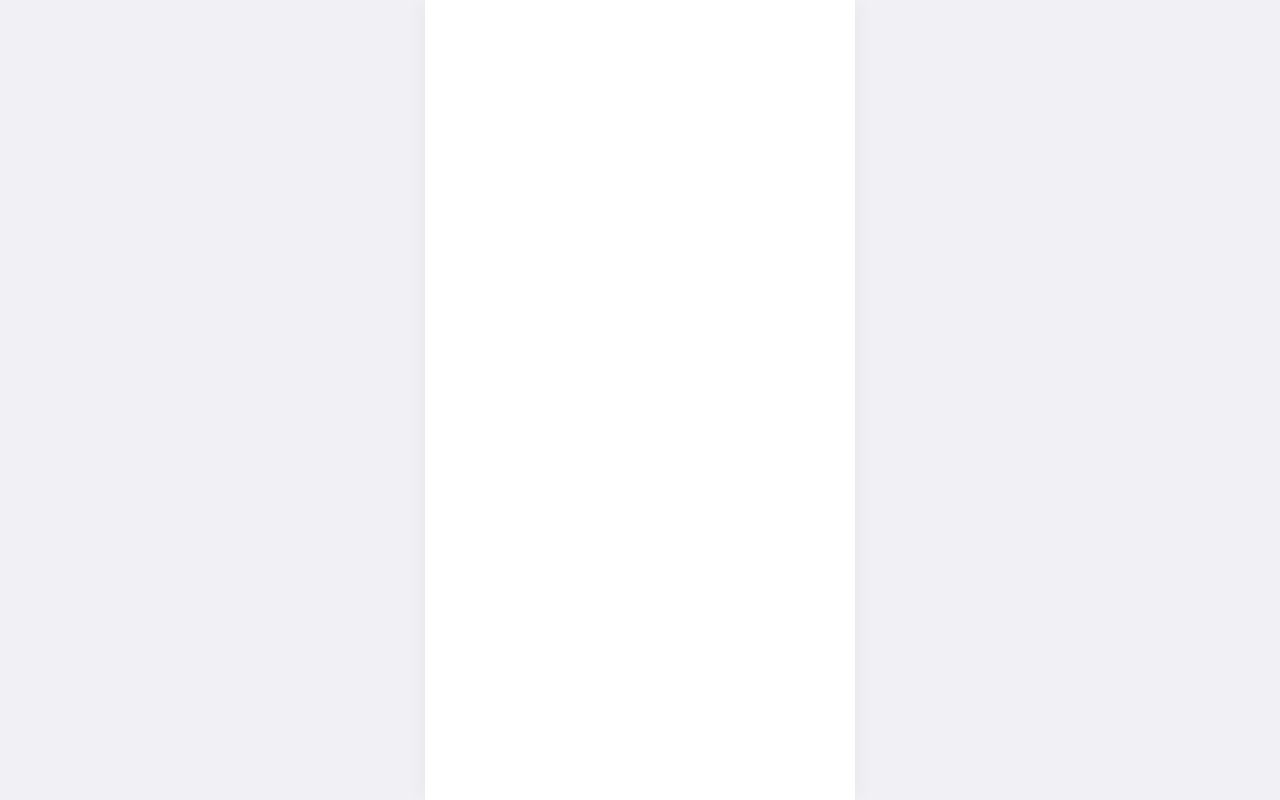
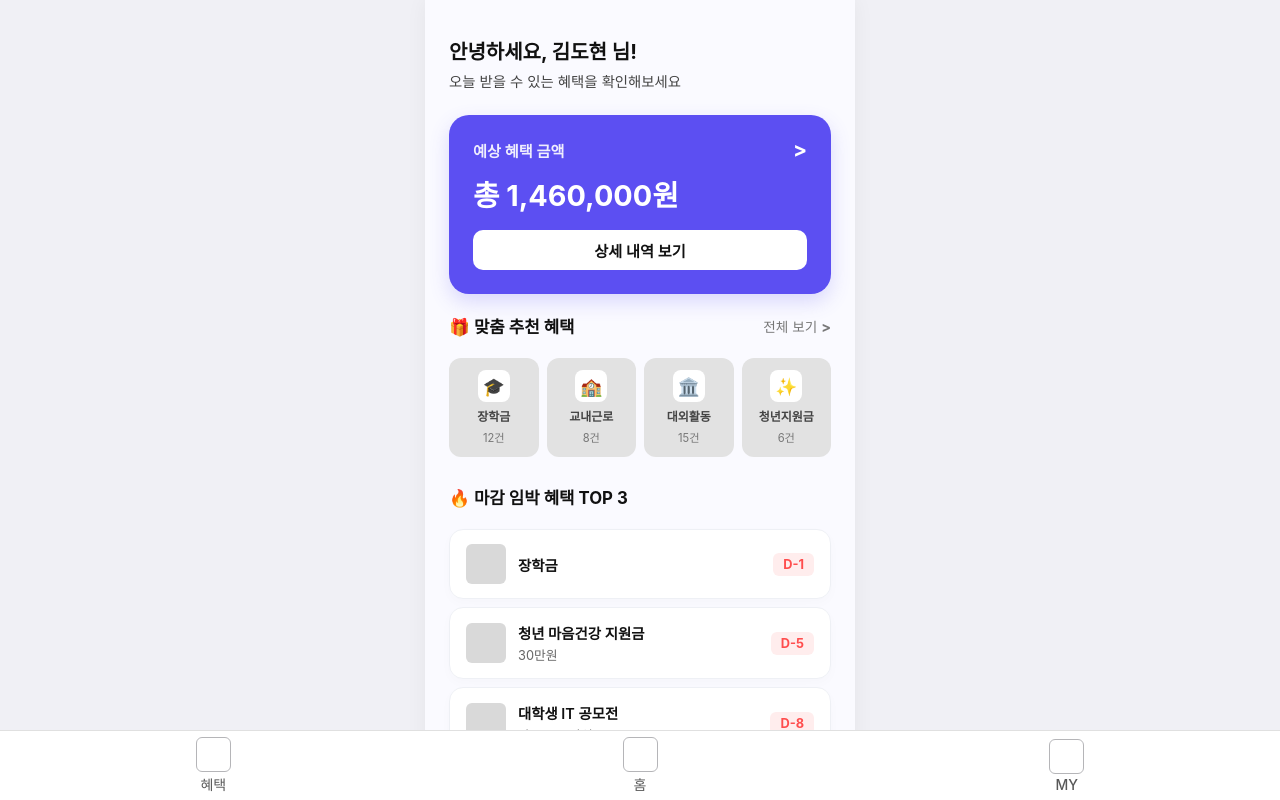
Before and after one commit to LikeLionUniv-INU-BeneFitU/BeneFitU-Frontend, a React (Vite) app: page /home in a window 1280 px wide. Before the commit this address had no page. Built offline with nearby package versions, Linux system fonts and the light colour scheme.

Commit message:
Feat: 홈 화면 구현

```diff
--- a/src/App.jsx
+++ b/src/App.jsx
@@ -7,6 +7,7 @@ import InfoIntro from './pages/InfoIntro';
 import BasicInfo from './pages/BasicInfo';
 import OtherInfo from './pages/OtherInfo';
 import InfoComplete from './pages/InfoComplete';
+import Home from './pages/Home';
 import BenefitAll from './pages/BenefitAll';
 
 function App() {
@@ -21,6 +22,7 @@ function App() {
           <Route path="/basic-info" element={<BasicInfo />} />
           <Route path="/other-info" element={<OtherInfo />} />
           <Route path="/info-complete" element={<InfoComplete />} />
+          <Route path="/home" element={<Home />} />
           <Route path="/benefit-all" element={<BenefitAll />} />
         </Routes>
       </AppLayout>
--- /dev/null
+++ b/src/pages/Home.jsx
@@ -0,0 +1,340 @@
+import React, { useState } from 'react';
+import { useNavigate } from 'react-router-dom';
+import styled from 'styled-components';
+import Footer from '../components/Footer';
+
+// 화면에 상시 고정되는 카테고리 및 아이콘 정적 데이터
+const FIXED_CATEGORIES = [
+  { id: 'scholarship', category: '장학금', icon: '🎓' },
+  { id: 'workStudy', category: '교내근로', icon: '🏫' },
+  { id: 'activity', category: '대외활동', icon: '🏛️' },
+  { id: 'youthFund', category: '청년지원금', icon: '✨' },
+];
+
+export default function Home() {
+  const navigate = useNavigate();
+  // 백엔드 연동용 동적 데이터 상태 (초기 더미 데이터)
+  const [userName, setUserName] = useState('김도현');
+  const [totalBenefitAmount, setTotalBenefitAmount] = useState(1460000);
+
+  const [benefitCounts, setBenefitCounts] = useState([
+    { id: 'scholarship', count: 12 },
+    { id: 'workStudy', count: 8 },
+    { id: 'activity', count: 15 },
+    { id: 'youthFund', count: 6 },
+  ]);
+
+  const [deadlineBenefits, setDeadlineBenefits] = useState([
+    { id: 1, title: '장학금', amount: '', dDay: 'D-1' },
+    { id: 2, title: '청년 마음건강 지원금', amount: '30만원', dDay: 'D-5' },
+    { id: 3, title: '대학생 IT 공모전', amount: '상금 300만원', dDay: 'D-8' },
+  ]);
+
+  // 고정 카테고리에 백엔드 count를 매칭하는 함수
+  const getCountById = (id) => {
+    const match = benefitCounts.find((item) => item.id === id);
+    return match ? match.count : 0;
+  };
+
+  return (
+    <PageWrapper>
+      {/* 💡 푸터를 제외한 본문 영역만 감싸서 스크롤을 주는 컨테이너 */}
+      <ScrollContainer>
+        <ContentContainer>
+          {/* 상단 웰컴 텍스트 영역 */}
+          <WelcomeSection>
+            <WelcomeTitle>안녕하세요, {userName} 님!</WelcomeTitle>
+            <WelcomeSubtitle>
+              오늘 받을 수 있는 혜택을 확인해보세요
+            </WelcomeSubtitle>
+          </WelcomeSection>
+
+          {/* 예상 혜택 금액 카드 (우측 상단 > 버튼 변경 완료) */}
+          <BenefitCard>
+            <CardHeaderRow>
+              <CardTitle>예상 혜택 금액</CardTitle>
+              <CardArrowButton>&gt;</CardArrowButton>
+            </CardHeaderRow>
+            <CardAmount>총 {totalBenefitAmount.toLocaleString()}원</CardAmount>
+            <DetailButton>상세 내역 보기</DetailButton>
+          </BenefitCard>
+
+          {/* 맞춤 추천 혜택 섹션 (우측 전체보기 > 변경 완료) */}
+          <SectionHeaderRow>
+            <SectionTitle>🎁 맞춤 추천 혜택</SectionTitle>
+            <ViewAllButton onClick={() => navigate('/benefit-all')}>
+              전체 보기 <span className="arrow">&gt;</span>
+            </ViewAllButton>
+          </SectionHeaderRow>
+
+          {/* 와이어프레임 형태의 4열 가로 정렬 Grid */}
+          <GridContainer>
+            {FIXED_CATEGORIES.map((cat) => (
+              <GridCard key={cat.id}>
+                <GridIcon>{cat.icon}</GridIcon>
+                <CategoryName>{cat.category}</CategoryName>
+                <BenefitCount>{getCountById(cat.id)}건</BenefitCount>
+              </GridCard>
+            ))}
+          </GridContainer>
+
+          {/* 마감 임박 혜택 섹션 */}
+          <SectionTitle style={{ marginTop: '8px' }}>
+            🔥 마감 임박 혜택 TOP 3
+          </SectionTitle>
+          <ListContainer>
+            {deadlineBenefits.map((item) => (
+              <ListCard key={item.id}>
+                <ListLeftSection>
+                  <ListThumbnail />
+                  <ListInfo>
+                    <ListTitle>{item.title}</ListTitle>
+                    {item.amount && <ListAmount>{item.amount}</ListAmount>}
+                  </ListInfo>
+                </ListLeftSection>
+                <DDayBadge>{item.dDay}</DDayBadge>
+              </ListCard>
+            ))}
+          </ListContainer>
+        </ContentContainer>
+      </ScrollContainer>
+
+      {/* 하단 탭 바 (화면 바닥에 상시 고정됨) */}
+      <Footer />
+    </PageWrapper>
+  );
+}
+
+// ==========================================
+// ✨ 스타일 코드 (Styled Components)
+// ==========================================
+
+const PageWrapper = styled.div`
+  max-width: 450px;
+  height: 100vh; /* 💡 전체 껍데기는 브라우저 화면 높이에 딱 맞춤 */
+  margin: 0 auto;
+  background-color: #fafaff;
+  display: flex;
+  flex-direction: column;
+  box-shadow: 0 0 20px rgba(0, 0, 0, 0.05);
+  position: relative;
+  overflow: hidden; /* 💡 껍데기 자체 바깥으로 터지는 스크롤은 막음 */
+`;
+
+const ScrollContainer = styled.div`
+  flex: 1;
+  overflow-y: auto; /* 💡 푸터 위 영역에서만 본문 내용이 길어질 때 스크롤 발생 */
+
+  /* 스크롤바가 UI를 해치지 않도록 숨김 처리 (선택) */
+  &::-webkit-scrollbar {
+    display: none;
+  }
+`;
+
+const ContentContainer = styled.main`
+  padding: 36px 24px 100px 24px; /* 💡 푸터에 가려지지 않게 바닥 패딩 유지 */
+  display: flex;
+  flex-direction: column;
+  gap: 20px; /* space-between을 제거하고 촘촘하고 예쁜 균일 마진 지정 */
+`;
+
+const WelcomeSection = styled.div`
+  display: flex;
+  flex-direction: column;
+  gap: 5px;
+  margin-bottom: 4px;
+`;
+
+const WelcomeTitle = styled.h1`
+  font-size: 1.25rem;
+  font-weight: 700;
+  color: #111111;
+  margin: 0;
+`;
+
+const WelcomeSubtitle = styled.p`
+  font-size: 0.9rem;
+  color: #444444;
+  margin: 0;
+`;
+
+const BenefitCard = styled.div`
+  background-color: #5c4ff2;
+  padding: 24px;
+  border-radius: 20px;
+  color: #ffffff;
+  display: flex;
+  flex-direction: column;
+  gap: 16px;
+  box-shadow: 0 8px 20px rgba(92, 79, 242, 0.2);
+`;
+
+const CardHeaderRow = styled.div`
+  display: flex;
+  justify-content: space-between;
+  align-items: center;
+`;
+
+const CardTitle = styled.span`
+  font-size: 0.95rem;
+  font-weight: 600;
+  opacity: 0.9;
+`;
+
+const CardArrowButton = styled.button`
+  background: none;
+  border: none;
+  color: #ffffff;
+  font-size: 1.3rem;
+  font-weight: bold;
+  cursor: pointer;
+  padding: 0;
+  display: flex;
+  align-items: center;
+  justify-content: center;
+  line-height: 1;
+`;
+
+const CardAmount = styled.div`
+  font-size: 1.8rem;
+  font-weight: 700;
+  margin-top: -4px;
+`;
+
+const DetailButton = styled.button`
+  width: 100%;
+  height: 40px;
+  background-color: #ffffff;
+  color: #111111;
+  border: none;
+  border-radius: 10px;
+  font-size: 0.95rem;
+  font-weight: 600;
+  cursor: pointer;
+`;
+
+const SectionHeaderRow = styled.div`
+  display: flex;
+  justify-content: space-between;
+  align-items: center;
+`;
+
+const SectionTitle = styled.h2`
+  font-size: 1.05rem;
+  font-weight: 700;
+  color: #111111;
+  margin: 0;
+`;
+
+const ViewAllButton = styled.button`
+  background: none;
+  border: none;
+  color: #777777;
+  font-size: 0.85rem;
+  cursor: pointer;
+  padding: 0;
+  display: flex;
+  align-items: center;
+  gap: 4px;
+
+  .arrow {
+    font-size: 0.9rem;
+    font-weight: bold;
+    display: inline-block;
+    transform: translateY(-0.5px); /* 꺾쇠 문자 수평 정렬 보정 */
+  }
+`;
+
+const GridContainer = styled.div`
+  display: grid;
+  grid-template-columns: repeat(4, 1fr);
+  gap: 8px;
+`;
+
+const GridCard = styled.div`
+  background-color: #e2e2e2;
+  padding: 12px 4px;
+  border-radius: 12px;
+  display: flex;
+  flex-direction: column;
+  align-items: center;
+  gap: 5px;
+`;
+
+const GridIcon = styled.div`
+  width: 32px;
+  height: 32px;
+  background-color: #ffffff;
+  border-radius: 8px;
+  display: flex;
+  align-items: center;
+  justify-content: center;
+  font-size: 1.1rem;
+`;
+
+const CategoryName = styled.span`
+  font-size: 0.75rem;
+  font-weight: 600;
+  color: #444444;
+`;
+
+const BenefitCount = styled.span`
+  font-size: 0.7rem;
+  color: #777777;
+`;
+
+const ListContainer = styled.div`
+  display: flex;
+  flex-direction: column;
+  gap: 8px;
+`;
+
+const ListCard = styled.div`
+  background-color: #ffffff;
+  padding: 14px 16px;
+  border: 1px solid #eef0f5;
+  border-radius: 14px;
+  display: flex;
+  justify-content: space-between;
+  align-items: center;
+  box-shadow: 0 4px 12px rgba(0, 0, 0, 0.02);
+`;
+
+const ListLeftSection = styled.div`
+  display: flex;
+  align-items: center;
+  gap: 12px;
+`;
+
+const ListThumbnail = styled.div`
+  width: 40px;
+  height: 40px;
+  background-color: #d9d9d9;
+  border-radius: 6px;
+`;
+
+const ListInfo = styled.div`
+  display: flex;
+  flex-direction: column;
+  gap: 2px;
+`;
+
+const ListTitle = styled.span`
+  font-size: 0.9rem;
+  font-weight: 600;
+  color: #111111;
+`;
+
+const ListAmount = styled.span`
+  font-size: 0.8rem;
+  color: #666666;
+`;
+
+const DDayBadge = styled.span`
+  background-color: #ffeded;
+  color: #ff4d4d;
+  font-size: 0.8rem;
+  font-weight: 700;
+  padding: 4px 10px;
+  border-radius: 6px;
+`;
```
